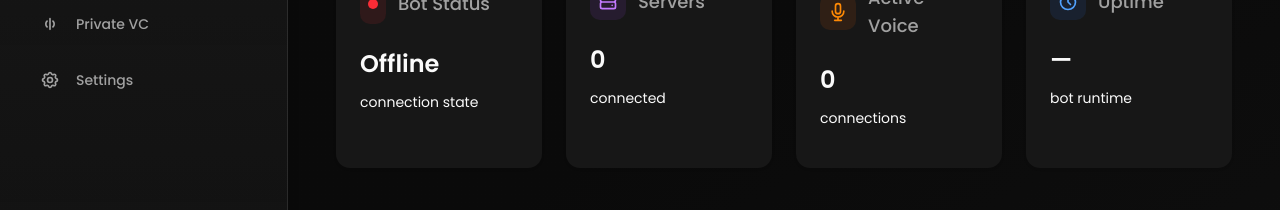
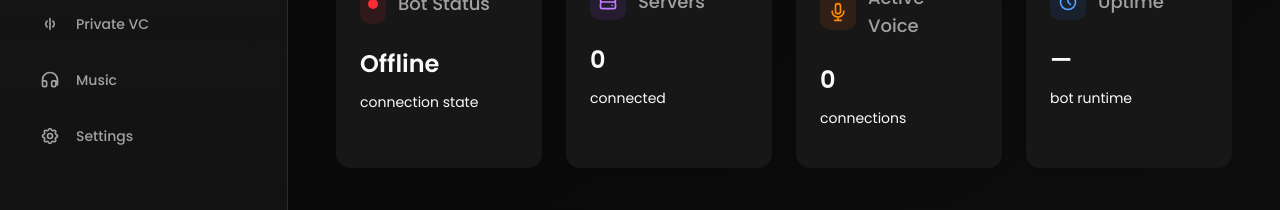
Before and after one commit to jubinjacob03/saiyan-gods-server, a Next.js app: page / in a window 1280 px wide. Shown: the part 272-482 px from the top of the page. Built offline with nearby package versions, Linux system fonts and the light colour scheme; no server answers; the database is empty.

Commit message:
Restore Music navigation item in Sidebar component

```diff
--- a/components/Sidebar.tsx
+++ b/components/Sidebar.tsx
@@ -86,26 +86,25 @@ const navigation = [
       </svg>
     ),
   },
-  // Temporarily commented out until we fix the music page error
-  // {
-  //   name: "Music",
-  //   href: "/music",
-  //   icon: (
-  //     <svg
-  //       className="h-5 w-5"
-  //       fill="none"
-  //       viewBox="0 0 24 24"
-  //       stroke="currentColor"
-  //     >
-  //       <path
-  //         strokeLinecap="round"
-  //         strokeLinejoin="round"
-  //         strokeWidth={2}
-  //         d="M3 18v-6a9 9 0 0118 0v6M3 18a2 2 0 002 2h1a2 2 0 002-2v-3a2 2 0 00-2-2H3v5zm16 0a2 2 0 01-2 2h-1a2 2 0 01-2-2v-3a2 2 0 012-2h3v5z"
-  //       />
-  //     </svg>
-  //   ),
-  // },
+  {
+    name: "Music",
+    href: "/music",
+    icon: (
+      <svg
+        className="h-5 w-5"
+        fill="none"
+        viewBox="0 0 24 24"
+        stroke="currentColor"
+      >
+        <path
+          strokeLinecap="round"
+          strokeLinejoin="round"
+          strokeWidth={2}
+          d="M3 18v-6a9 9 0 0118 0v6M3 18a2 2 0 002 2h1a2 2 0 002-2v-3a2 2 0 00-2-2H3v5zm16 0a2 2 0 01-2 2h-1a2 2 0 01-2-2v-3a2 2 0 012-2h3v5z"
+        />
+      </svg>
+    ),
+  },
   {
     name: "Settings",
     href: "/settings",
```
